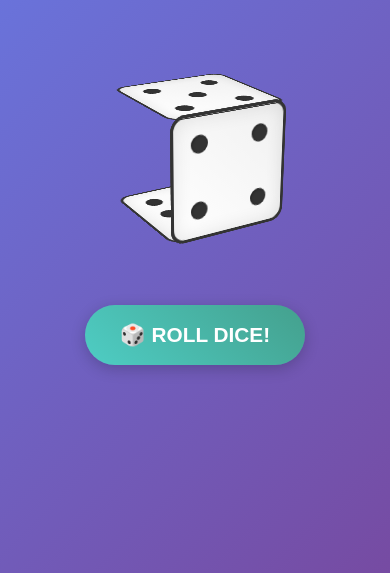
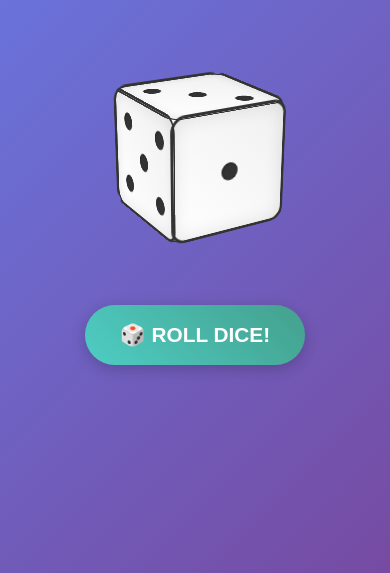
Before and after one commit to andrefangeloni-abinbev/dice-3d, a plain HTML site: page index.html in a window 390 px wide. Shown: the part 271-844 px from the top of the page. Drawn offline with Linux system fonts and the light colour scheme.

Commit message:
fix: mobile

```diff
--- a/index.html
+++ b/index.html
@@ -192,9 +192,12 @@
             #dice-container { width: 250px; height: 250px; }
             .dice { width: 120px; height: 120px; }
             .face { width: 120px; height: 120px; font-size: 2.5em; }
-            .face1, .face2, .face3, .face4 { transform: rotateY(var(--rotation, 0deg)) translateZ(60px); }
-            .face5 { transform: rotateX(90deg) translateZ(60px); }
-            .face6 { transform: rotateX(-90deg) translateZ(60px); }
+            .face1 { transform: rotateY(0deg) translateZ(60px); }
+            .face6 { transform: rotateY(180deg) translateZ(60px); }
+            .face2 { transform: rotateY(90deg) translateZ(60px); }
+            .face5 { transform: rotateY(-90deg) translateZ(60px); }
+            .face3 { transform: rotateX(90deg) translateZ(60px); }
+            .face4 { transform: rotateX(-90deg) translateZ(60px); }
         }
     </style>
 </head>
```
